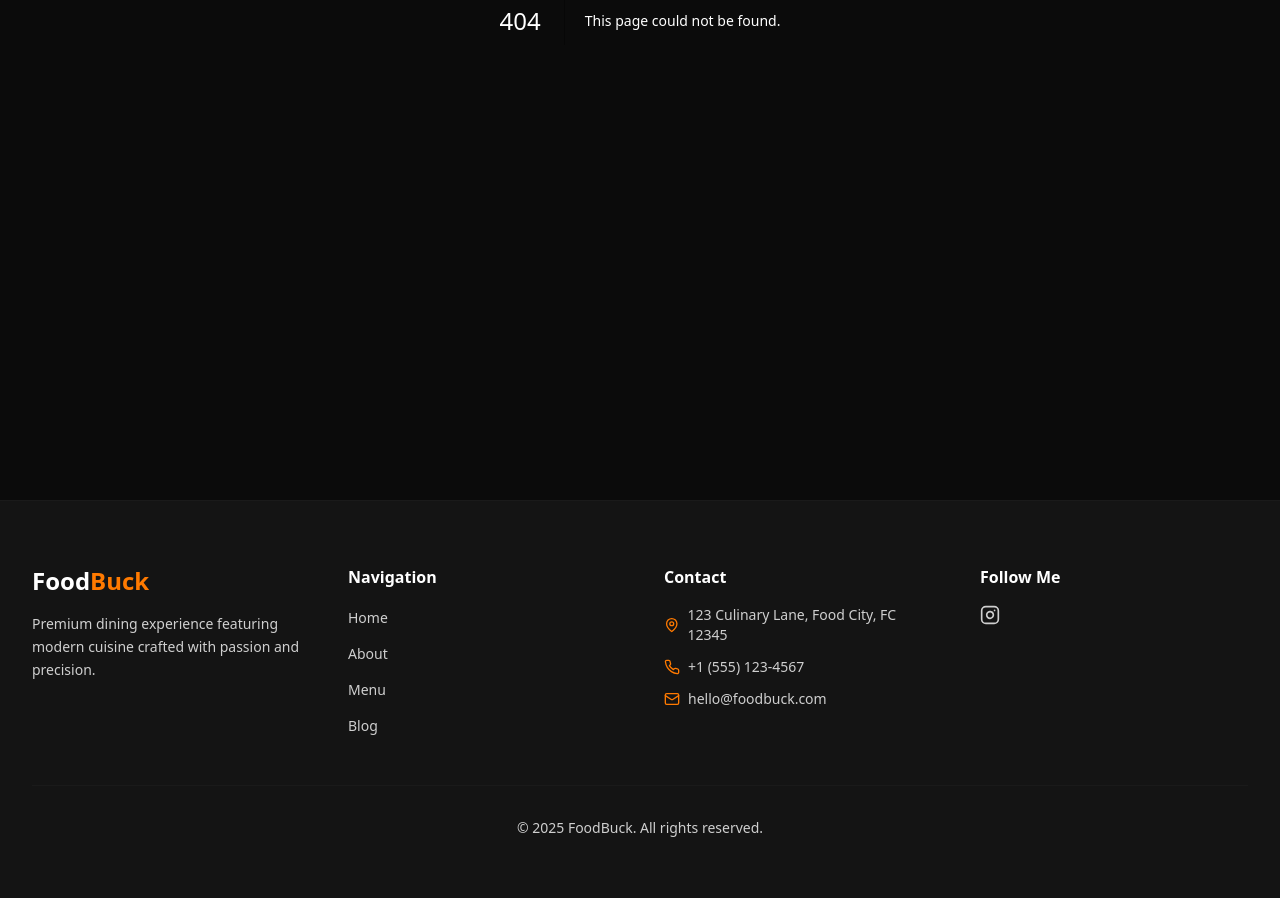
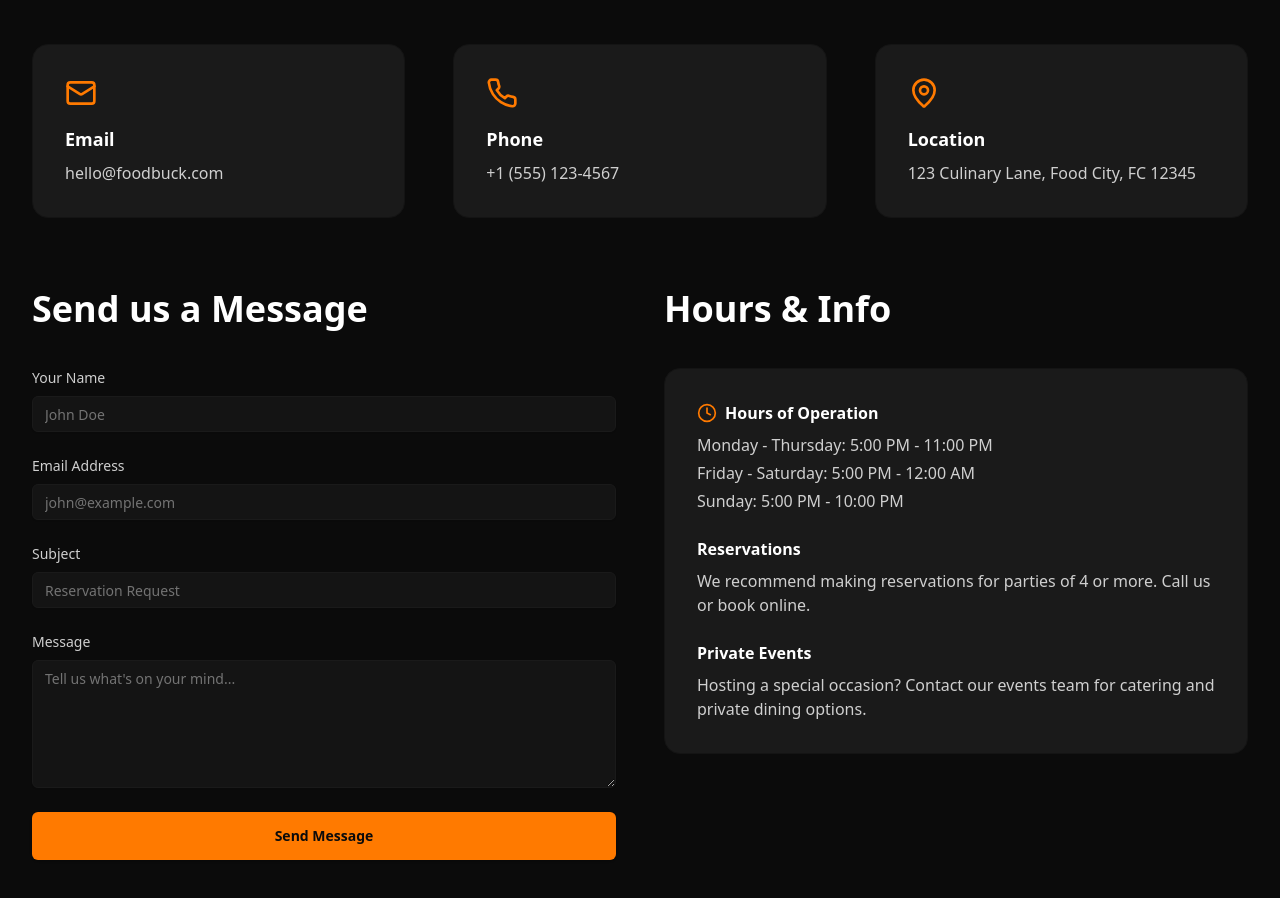
Before and after one commit to shayanbalochofficial/Food-ecommerce, a Next.js app: page /contact in a window 1280 px wide. Before the commit this address had no page. Shown: the part 380-1278 px from the top of the page. Built offline with nearby package versions, Linux system fonts and the light colour scheme.

Commit message:
Made Contact Us page

```diff
--- /dev/null
+++ b/app/contact/page.tsx
@@ -0,0 +1,204 @@
+"use client";
+
+import { useState } from "react";
+import { Button } from "@/components/ui/button";
+import { Input } from "@/components/ui/input";
+import { Textarea } from "@/components/ui/textarea";
+import { toast } from "sonner";
+import { Mail, Phone, MapPin, Clock } from "lucide-react";
+
+export default function Contact() {
+  const [formData, setFormData] = useState({
+    name: "",
+    email: "",
+    subject: "",
+    message: "",
+  });
+
+  const handleSubmit = (e: React.FormEvent) => {
+    e.preventDefault();
+
+    if (
+      !formData.name ||
+      !formData.email ||
+      !formData.subject ||
+      !formData.message
+    ) {
+      toast.error("Please fill in all fields");
+      return;
+    }
+
+    toast.success("Message Sent Successfully!");
+    setFormData({ name: "", email: "", subject: "", message: "" });
+  };
+
+  return (
+    <div className="pt-20 pb-20">
+      <div className="bg-foodbuck-black-surface py-16">
+        <div className="max-w-7xl mx-auto px-4 sm:px-6 lg:px-8">
+          <h1 className="text-6xl md:text-7xl font-bold text-white mb-4">
+            Get in <span className="text-foodbuck-orange">Touch</span>
+          </h1>
+          <p className="text-foodbuck-gray-muted text-xl">
+            We&apos;d love to hear from you. Reach out with any questions or
+            reservations.
+          </p>
+        </div>
+      </div>
+
+      <div className="max-w-7xl mx-auto px-4 sm:px-6 lg:px-8 py-16">
+        <div className="grid md:grid-cols-3 gap-12 mb-16">
+          <div className="bg-foodbuck-black-card rounded-2xl border border-foodbuck-black-surface p-8">
+            <Mail className="w-8 h-8 text-foodbuck-orange mb-4" />
+            <h3 className="text-white font-semibold text-lg mb-2">Email</h3>
+            <p className="text-foodbuck-gray-muted">hello@foodbuck.com</p>
+          </div>
+
+          <div className="bg-foodbuck-black-card rounded-2xl border border-foodbuck-black-surface p-8">
+            <Phone className="w-8 h-8 text-foodbuck-orange mb-4" />
+            <h3 className="text-white font-semibold text-lg mb-2">Phone</h3>
+            <p className="text-foodbuck-gray-muted">+1 (555) 123-4567</p>
+          </div>
+
+          <div className="bg-foodbuck-black-card rounded-2xl border border-foodbuck-black-surface p-8">
+            <MapPin className="w-8 h-8 text-foodbuck-orange mb-4" />
+            <h3 className="text-white font-semibold text-lg mb-2">Location</h3>
+            <p className="text-foodbuck-gray-muted">
+              123 Culinary Lane, Food City, FC 12345
+            </p>
+          </div>
+        </div>
+
+        <div className="grid md:grid-cols-2 gap-12 mb-16">
+          <div>
+            <h2 className="text-4xl font-bold text-white mb-8">
+              Send us a Message
+            </h2>
+
+            <form onSubmit={handleSubmit} className="space-y-6">
+              <div>
+                <label className="text-foodbuck-gray-muted text-sm mb-2 block">
+                  Your Name
+                </label>
+                <Input
+                  type="text"
+                  placeholder="John Doe"
+                  value={formData.name}
+                  onChange={(e) =>
+                    setFormData({ ...formData, name: e.target.value })
+                  }
+                  className="bg-foodbuck-black-surface border-foodbuck-black-card text-white"
+                />
+              </div>
+
+              <div>
+                <label className="text-foodbuck-gray-muted text-sm mb-2 block">
+                  Email Address
+                </label>
+                <Input
+                  type="email"
+                  placeholder="john@example.com"
+                  value={formData.email}
+                  onChange={(e) =>
+                    setFormData({ ...formData, email: e.target.value })
+                  }
+                  className="bg-foodbuck-black-surface border-foodbuck-black-card text-white"
+                />
+              </div>
+
+              <div>
+                <label className="text-foodbuck-gray-muted text-sm mb-2 block">
+                  Subject
+                </label>
+                <Input
+                  type="text"
+                  placeholder="Reservation Request"
+                  value={formData.subject}
+                  onChange={(e) =>
+                    setFormData({ ...formData, subject: e.target.value })
+                  }
+                  className="bg-foodbuck-black-surface border-foodbuck-black-card text-white"
+                />
+              </div>
+
+              <div>
+                <label className="text-foodbuck-gray-muted text-sm mb-2 block">
+                  Message
+                </label>
+                <Textarea
+                  placeholder="Tell us what's on your mind..."
+                  value={formData.message}
+                  onChange={(e) =>
+                    setFormData({ ...formData, message: e.target.value })
+                  }
+                  className="bg-foodbuck-black-surface border-foodbuck-black-card text-white min-h-32"
+                />
+              </div>
+
+              <Button
+                type="submit"
+                className="w-full bg-foodbuck-orange hover:bg-foodbuck-orange/90 text-foodbuck-black font-semibold py-6"
+              >
+                Send Message
+              </Button>
+            </form>
+          </div>
+
+          <div>
+            <h2 className="text-4xl font-bold text-white mb-8">Hours & Info</h2>
+
+            <div className="bg-foodbuck-black-card rounded-2xl border border-foodbuck-black-surface p-8">
+              <div className="space-y-6">
+                <div>
+                  <div className="flex items-center gap-2 mb-2">
+                    <Clock className="w-5 h-5 text-foodbuck-orange" />
+                    <h3 className="text-white font-semibold">
+                      Hours of Operation
+                    </h3>
+                  </div>
+                  <div className="text-foodbuck-gray-muted space-y-1">
+                    <p>Monday - Thursday: 5:00 PM - 11:00 PM</p>
+                    <p>Friday - Saturday: 5:00 PM - 12:00 AM</p>
+                    <p>Sunday: 5:00 PM - 10:00 PM</p>
+                  </div>
+                </div>
+
+                <div>
+                  <h3 className="text-white font-semibold mb-2">
+                    Reservations
+                  </h3>
+                  <p className="text-foodbuck-gray-muted">
+                    We recommend making reservations for parties of 4 or more.
+                    Call us or book online.
+                  </p>
+                </div>
+
+                <div>
+                  <h3 className="text-white font-semibold mb-2">
+                    Private Events
+                  </h3>
+                  <p className="text-foodbuck-gray-muted">
+                    Hosting a special occasion? Contact our events team for
+                    catering and private dining options.
+                  </p>
+                </div>
+              </div>
+            </div>
+          </div>
+        </div>
+
+        <div className="rounded-2xl overflow-hidden h-96 border border-foodbuck-black-surface">
+          <iframe
+            src="https://www.google.com/maps/embed?pb=!1m18!1m12!1m3!1d3024.1234567890!2d-74.006!3d40.7128!2m3!1f0!2f0!3f0!3m2!1i1024!2i768!4f13.1!3m3!1m2!1s0x0%3A0x0!2zNDDCsDQyJzQ2LjEiTiA3NMK0IDAzJzIxLjYiVw!5e0!3m2!1sen!2sus!4v1234567890"
+            width="100%"
+            height="100%"
+            style={{ border: 0 }}
+            allowFullScreen
+            loading="lazy"
+            referrerPolicy="no-referrer-when-downgrade"
+          />
+        </div>
+      </div>
+    </div>
+  );
+}
```
